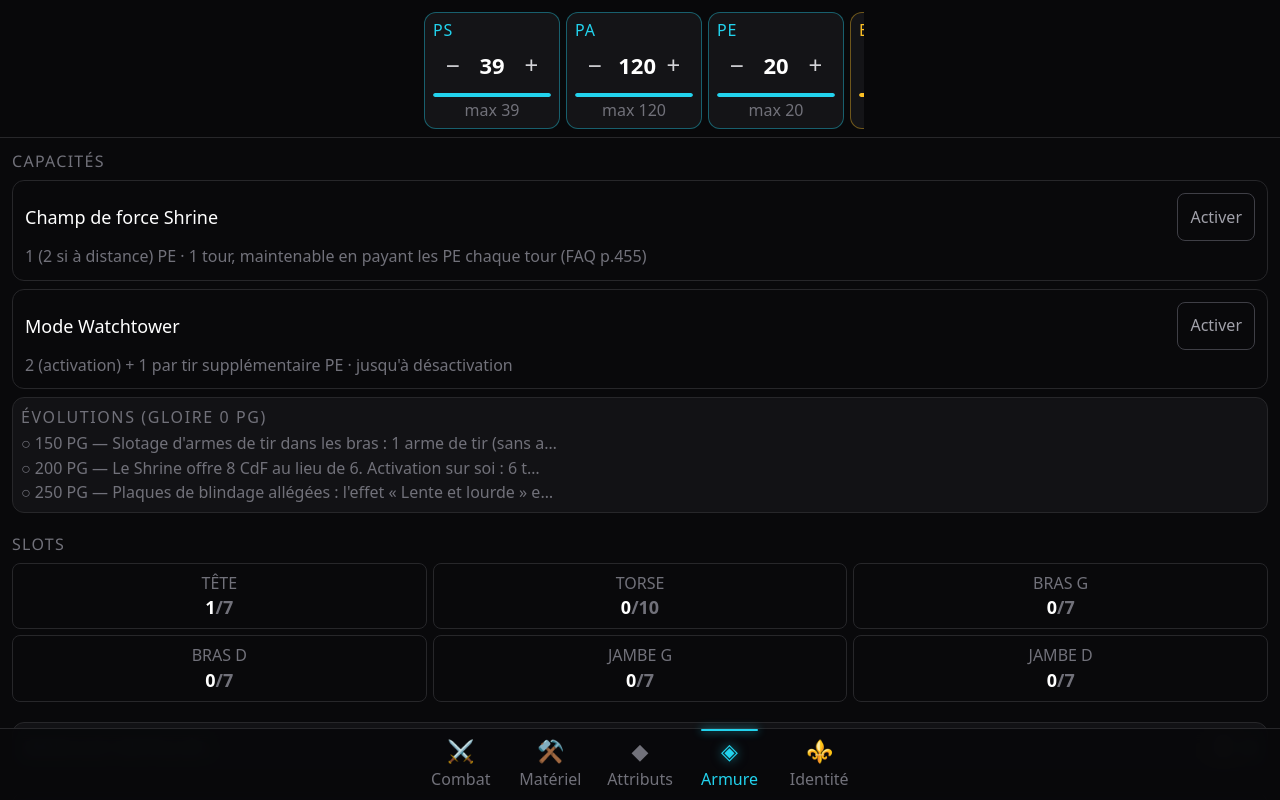
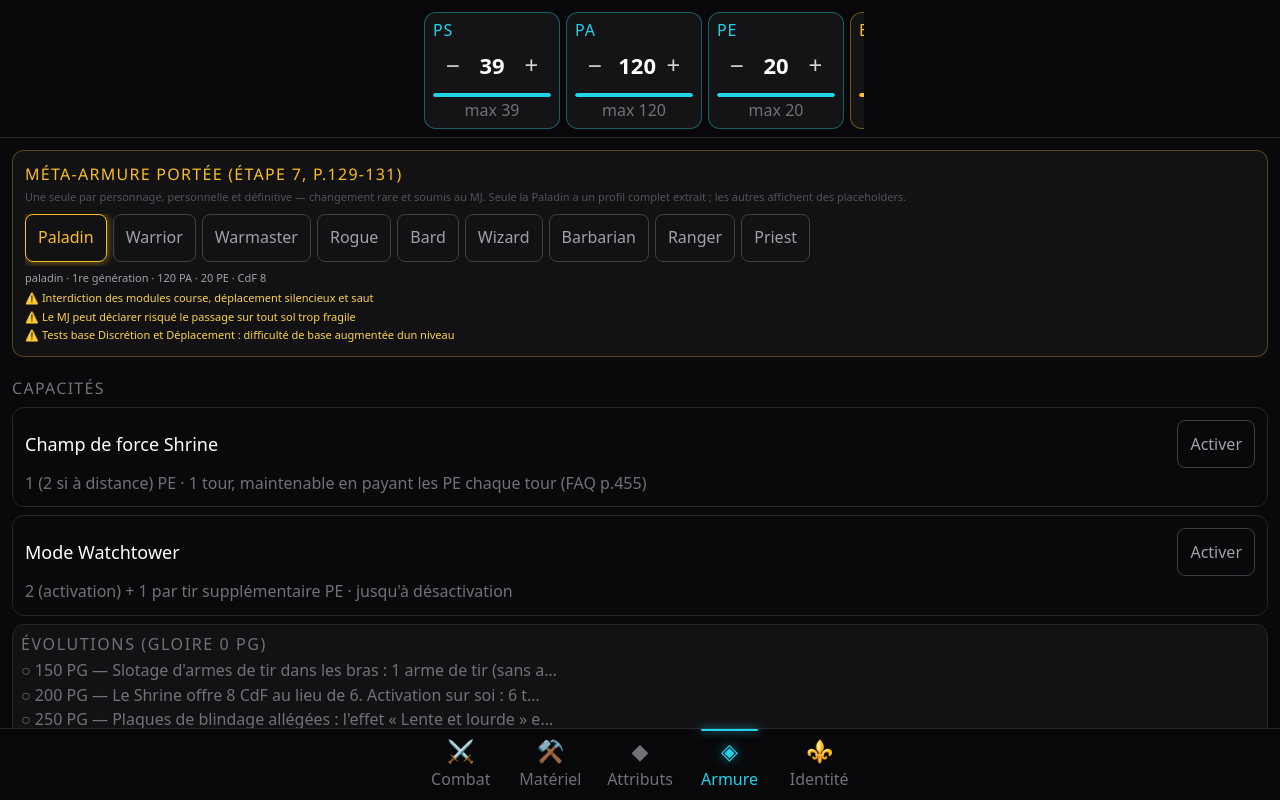
Before and after one commit to mjjdr946-sketch/knight-sheet, a Next.js app: page /personnage/meta-armure in a window 1280 px wide. Built offline with nearby package versions, Linux system fonts and the light colour scheme.

Commit message:
feat: it4 livrable 3 — sélecteur de méta-armure (9 modèles en données, Paladin complète, 8 placeholders RÈGLES, recalcul auto des dérivées)

```diff
--- a/app/personnage/meta-armure/page.tsx
+++ b/app/personnage/meta-armure/page.tsx
@@ -13,6 +13,7 @@ import { useMemo, useState } from 'react';
 import ModuleCard from '../../../components/cards/ModuleCard';
 import Accordion from '../../../components/ui/Accordion';
 import { catalogueModules } from '../../../src/data/modules';
+import { NOMS_ARMURES } from '../../../src/data/meta-armures';
 import { useCharacterStore } from '@/store/characterStore';
 import type { ModuleCategory, SlotZone } from '@/types/character';
 
@@ -44,6 +45,7 @@ export default function MetaArmurePage() {
   const desinstallerModule = useCharacterStore((s) => s.desinstallerModule);
   const activerCapacite = useCharacterStore((s) => s.activerCapacite);
   const payerMaintenanceShrine = useCharacterStore((s) => s.payerMaintenanceShrine);
+  const changerArmure = useCharacterStore((s) => s.changerArmure);
 
   // Filtres du catalogue
   const [filtreCat, setFiltreCat] = useState<ModuleCategory | 'toutes'>('toutes');
@@ -68,6 +70,44 @@ export default function MetaArmurePage() {
 
   return (
     <div className="space-y-5">
+      {/* ─── Méta-armure portée (prompt v6 §4) ──────────────────────── */}
+      <section className="rounded-xl border border-neon-gold/30 bg-zinc-900/70 p-3">
+        <h2 className="font-display mb-1 text-xs uppercase tracking-widest text-neon-gold">
+          Méta-armure portée (étape 7, p.129-131)
+        </h2>
+        <p className="mb-2 text-[11px] text-zinc-600">
+          Une seule par personnage, personnelle et définitive — changement rare et soumis au MJ.
+          Seule la Paladin a un profil complet extrait ; les autres affichent des placeholders.
+        </p>
+        <div className="flex gap-1.5 overflow-x-auto pb-1">
+          {NOMS_ARMURES.map((a) => (
+            <button
+              key={a.id}
+              type="button"
+              onClick={() => changerArmure(a.id)}
+              className={`min-h-[48px] shrink-0 rounded-lg border px-3 text-xs ${
+                character.metaArmor.modele === a.id
+                  ? 'border-neon-gold text-neon-gold shadow-glow-gold'
+                  : 'border-zinc-700 text-zinc-400'
+              }`}
+            >
+              {a.nom}
+            </button>
+          ))}
+        </div>
+        <p className="mt-1 text-[11px] text-zinc-400">
+          {character.metaArmor.modele} · {character.metaArmor.generation}re génération ·{' '}
+          {character.metaArmor.paTotal} PA · {character.metaArmor.peTotal} PE · CdF {character.metaArmor.cdfTotal}
+        </p>
+        {character.metaArmor.handicaps.length > 0 && (
+          <ul className="mt-1 space-y-0.5">
+            {character.metaArmor.handicaps.map((h) => (
+              <li key={h} className="text-[11px] text-amber-300">⚠ {h}</li>
+            ))}
+          </ul>
+        )}
+      </section>
+
       {/* ─── Capacités d'armure ─────────────────────────────────────── */}
       <section>
         <h2 className="font-display mb-2 text-xs uppercase tracking-widest text-zinc-500">Capacités</h2>
--- /dev/null
+++ b/src/data/meta-armures.ts
@@ -0,0 +1,50 @@
+/**
+ * Les 9 méta-armures — étape 7 de création (règles p.129-131).
+ * Seule la PALADIN est extraite en détail du digest (PARTIE 3 §1).
+ * Les 8 autres modèles sont structurés mais leur profil chiffré (PA/PE/CdF,
+ * slots, capacités) n'est PAS dans le digest → placeholders `RÈGLES: à
+ * compléter` listés dans TODO-RULES.md — ne jamais inventer une valeur.
+ */
+import type { MetaArmor } from '../types/character';
+import { paladin as paladinArmure } from './meta-armor';
+
+/** Gabarit commun : les scores à 0 signalent un profil à extraire du livre */
+function gabarit(modele: string, generation: 1 | 2 | 3, note: string): MetaArmor {
+  return {
+    modele,
+    generation,
+    slots: { tete: 0, torse: 0, brasGauche: 0, brasDroit: 0, jambeGauche: 0, jambeDroite: 0 }, // RÈGLES: à compléter — slots p.130-137 non extraits
+    paTotal: 0, // RÈGLES: à compléter
+    peTotal: 0, // RÈGLES: à compléter
+    cdfTotal: 0, // RÈGLES: à compléter
+    overdrivesDeBase: [], // RÈGLES: à compléter — OD de base propres au modèle
+    capacites: [], // RÈGLES: à compléter — capacités propres au modèle
+    handicaps: [note], // note documentaire affichée dans l'UI
+    evolutions: [], // RÈGLES: à compléter
+  };
+}
+
+export const META_ARMURES: Record<string, MetaArmor> = {
+  paladin: paladinArmure,
+  warrior: gabarit('warrior', 1, 'RÈGLES: à compléter — Warrior 1re génération, seule armure pouvant dépasser 5 niveaux d\u2019OD (p.130)'),
+  warmaster: gabarit('warmaster', 1, 'RÈGLES: à compléter — Warmaster 1re génération (impulsions citées FAQ p.455)'),
+  rogue: gabarit('rogue', 1, 'RÈGLES: à compléter — Rogue (p.129-131)'),
+  bard: gabarit('bard', 1, 'RÈGLES: à compléter — Bard (p.129-131)'),
+  wizard: gabarit('wizard', 1, 'RÈGLES: à compléter — Wizard (p.129-131)'),
+  barbarian: gabarit('barbarian', 1, 'RÈGLES: à compléter — Barbarian, mode Goliath ne peut pas embarquer en véhicule (p.104)'),
+  ranger: gabarit('ranger', 1, 'RÈGLES: à compléter — Ranger (p.129-131)'),
+  priest: gabarit('priest', 1, 'RÈGLES: à compléter — Priest, créée par Merlin avec la Paladin (p.139)'),
+};
+
+/** Libellés lisibles pour le sélecteur */
+export const NOMS_ARMURES: { id: string; nom: string; generation: string }[] = [
+  { id: 'paladin', nom: 'Paladin', generation: '1re — artillerie/protecteur' },
+  { id: 'warrior', nom: 'Warrior', generation: '1re' },
+  { id: 'warmaster', nom: 'Warmaster', generation: '1re' },
+  { id: 'rogue', nom: 'Rogue', generation: '1re' },
+  { id: 'bard', nom: 'Bard', generation: '1re' },
+  { id: 'wizard', nom: 'Wizard', generation: '1re' },
+  { id: 'barbarian', nom: 'Barbarian', generation: '1re' },
+  { id: 'ranger', nom: 'Ranger', generation: '1re' },
+  { id: 'priest', nom: 'Priest', generation: '1re' },
+];
--- a/src/store/characterStore.ts
+++ b/src/store/characterStore.ts
@@ -16,6 +16,7 @@ import { appliquerTestEspoir, depenserHeroisme, type ResultatHeroisme, type Usag
 import { parseCoutPE, validerEquipement, validerSlotage } from '../engine/equipement';
 import { personnageExemple } from '../data/character';
 import { MODULES_INTERDITS_PALADIN } from '../data/modules';
+import { META_ARMURES } from '../data/meta-armures';
 import type { ArmorModule, Character, Condition, DerivedStats } from '../types/character';
 
 /** Version du schéma de persistance — à incrémenter à chaque breaking change */
@@ -85,6 +86,8 @@ interface CharacterStore {
   supprimerFiche: (id: string) => void;
   /** Charge une fiche (l'active courante est sauvegardée au passage) */
   chargerFiche: (id: string) => void;
+  /** Change de méta-armure (étape 7, p.129-131) — recalcul automatique via le moteur */
+  changerArmure: (modele: string) => void;
   /** Session de combat : opposition mémorisée + historique des jets */
   combatSession: CombatSession;
   /** Mémorise l'opposition du tour (valeur MJ) — prompt v5 livrable 5 */
@@ -241,6 +244,15 @@ export const useCharacterStore = create<CharacterStore>()(
           actifId: id,
           autresFiches: { ...autresFiches, [actifId]: character },
         });
+      },
+
+      changerArmure: (modele) => {
+        const { character } = get();
+        const nouvelle = META_ARMURES[modele];
+        if (!nouvelle) return;
+        // Le changement de méta-armure est rare et soumis au MJ (p.129) ;
+        // les modules installés restent (leurs slots sont revérifiés à l'activation).
+        set(recalcule({ ...character, metaArmor: structuredClone(nouvelle) }));
       },
       combatSession: SESSION_VIDE,
 
```
